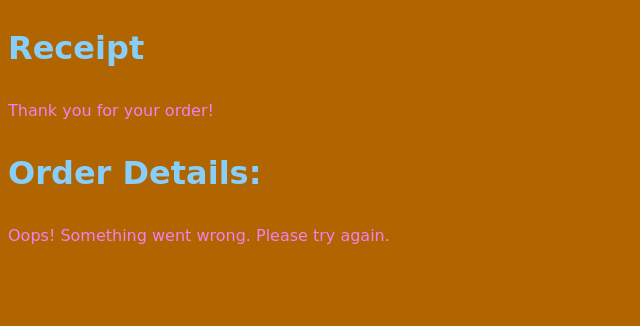
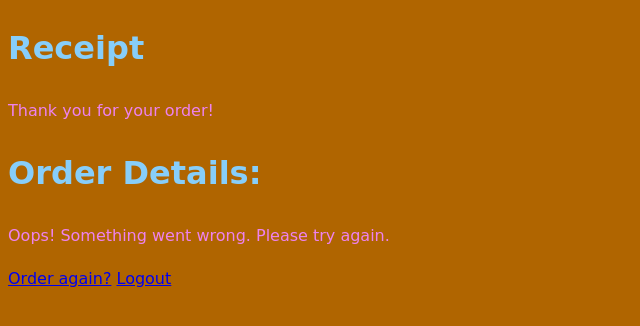
Before and after one commit to ysabellakristine/login_order, a PHP site: page /receipt.php in a window 1280 px wide. Shown: the top 326 px of the page, without its empty margins (0-640 px from the left). Run offline with PHP 8.4, Linux system fonts and the light colour scheme.

Commit message:
Update receipt.php

```diff
--- a/receipt.php
+++ b/receipt.php
@@ -1,9 +1,8 @@
 <!DOCTYPE html>
 <html lang="en">
 <head>
-    <meta charset="UTF-8">
+    <link rel="stylesheet" type="text/css" href="styles.css">
     <title>Receipt</title>
-    <link rel="stylesheet" type="text/css" href="styles.css">
 </head>
 <body>
     <div class="container">
@@ -36,5 +35,7 @@
         <p>Oops! Something went wrong. Please try again.</p>
         <?php } ?>
     </div>
+    <a href="index.php">Order again?</a>
+    <a href="logout.php">Logout</a>
 </body>
 </html>
```
